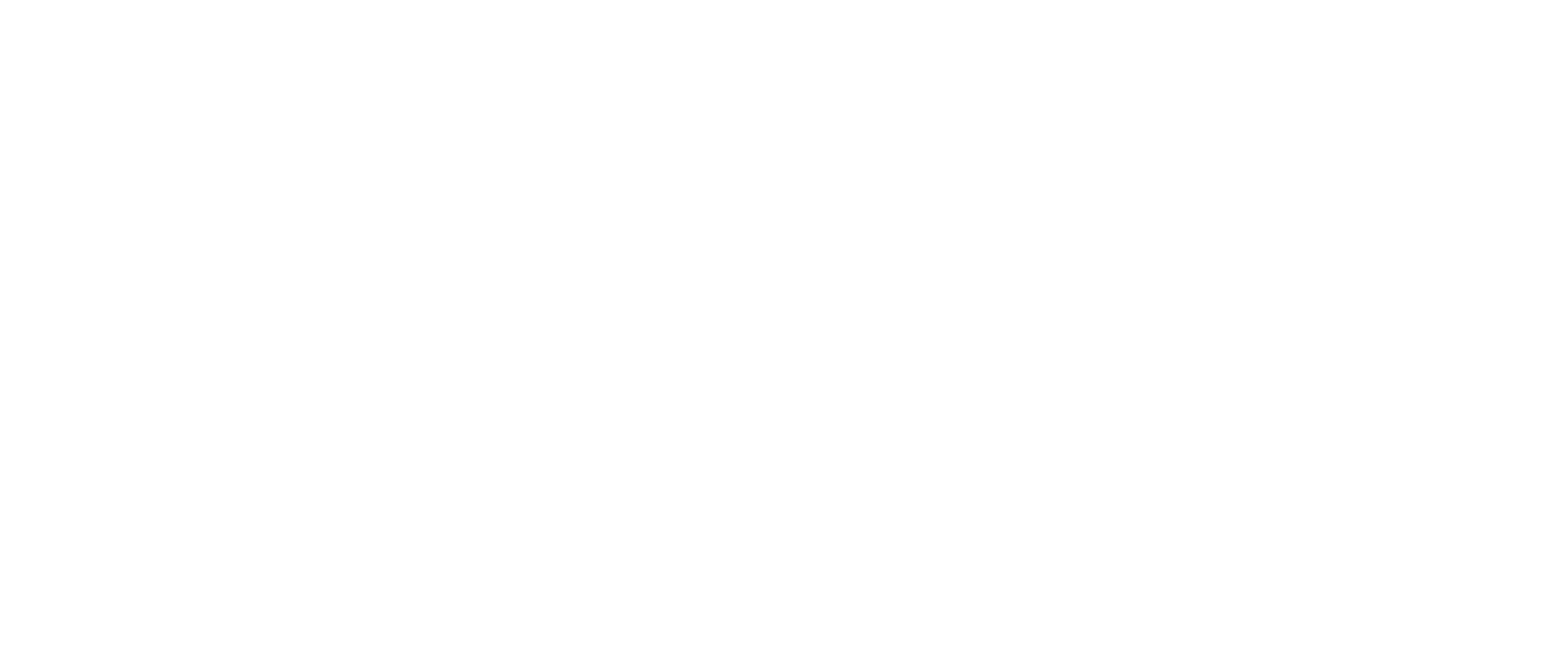
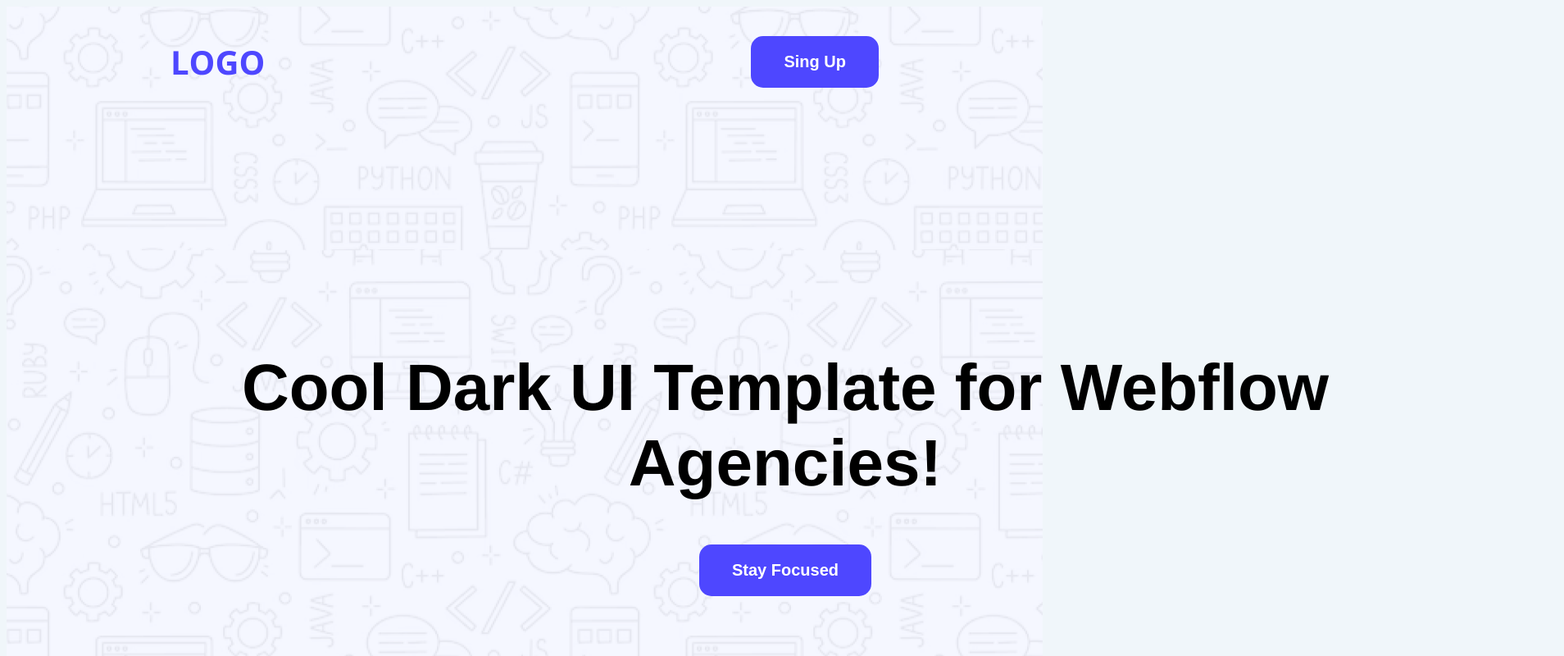
Before and after one commit to bibiotbibi/my-first-github-repo, a plain HTML site: page index.html in a window 1280 px wide. Shown: the top 800 px of the page at 82% size, 1908 px wide, since content can reach past the window. Drawn offline with nearby package versions, Linux system fonts and the light colour scheme.

Commit message:
added all changes

```diff
--- a/index.html
+++ b/index.html
@@ -4,10 +4,34 @@
     <meta charset="UTF-8">
     <meta name="viewport" content="width=device-width, initial-scale=1.0">
     <title>My First Github Repo</title>
+    <link rel="preconnect" href="https://fonts.googleapis.com">
+<link rel="preconnect" href="https://fonts.gstatic.com" crossorigin>
+<link href="https://fonts.googleapis.com/css2?family=Open+Sans:ital,wght@0,300..800;1,300..800&display=swap" rel="stylesheet">
+    <link rel="stylesheet" href="styles/styles.css">
 </head>
-<body>
-    <header></header>
-    <main></main>
+<body class="open-sans-normal">
+    <header class="header">
+        <nav>
+            <h3 class="nav-logo">LOGO</h3>
+            <button class="btn">Sing Up</button>
+        </nav>
+        <div class="banner">
+            <div class="banner-title">
+                <h1>Cool Dark UI Template for Webflow Agencies!</h1>
+                <button class="btn">Stay Focused</button>
+            </div>
+        </div>
+    </header>
+    <main>
+        <div class="action-section">
+            <div class="content">
+               <h1 class="action">See It in Action</h1>
+               <p class="action-description">Explore the live preview and imagine your brand in this bold new look.</p>
+               <button class="btn">Launch Live Preview</button>
+               </div>
+            <img class="action-img" src="img/wc-mini.png" alt="">
+        </div>
+    </main>
     <footer></footer>
 </body>
 </html>
--- /dev/null
+++ b/styles/styles.css
@@ -0,0 +1,68 @@
+
+.open-sans-normal {
+  font-family: "Open Sans", sans-serif;
+  font-optical-sizing: auto;
+  font-style: normal;
+  font-variation-settings:
+    "wdth" 100;
+    background-color: rgb(240, 246, 250);
+}
+.btn{
+    background-color: #4E47FF;
+    font-size: 20px;
+    font-weight: bold;
+    color: white;
+    padding: 20px 40px;
+    border-radius: 15px;
+    border: none;
+}
+.header{
+    background-image: url(../img/Hero-bg.png);
+    background-position: bottom;
+}
+.banner{
+    width: 1440px;
+    height: 700;
+    font-family: 'Franklin Gothic Medium', 'Arial Narrow', Arial, sans-serif;
+    padding: 230px;
+}
+
+nav{
+    display: flex;
+    align-items: center;
+    justify-content: space-between;
+    margin:0 200px;
+
+}
+.nav-logo{
+   font-weight: bolder;
+   font-size: 40px;
+   color: #4E47FF;;
+}
+.banner-title{
+    font-size: 40px;
+    text-align: center;
+
+}
+.action{
+    font-size: 50px;
+}
+.action-description{
+    font-size: 35px;
+    font-weight: 300;
+    color: rgb(161, 159, 159);
+}
+.action-img{
+    width: 503px;
+    height: 428;
+    border-radius: 50px;
+}
+.action-section{
+     display: flex;
+     justify-content: space-around;
+     padding: 130px;
+}
+.content{
+   max-width: 400;
+   margin-right: 200px;
+}
```
